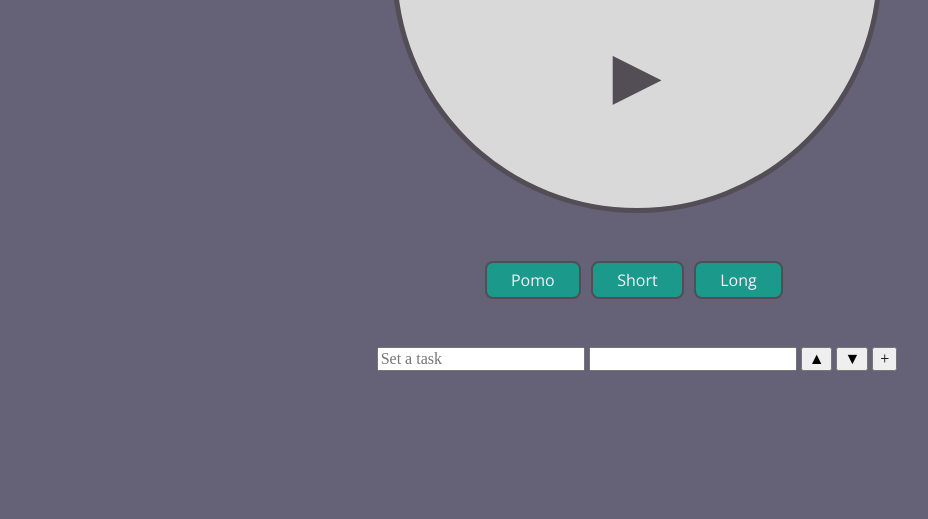
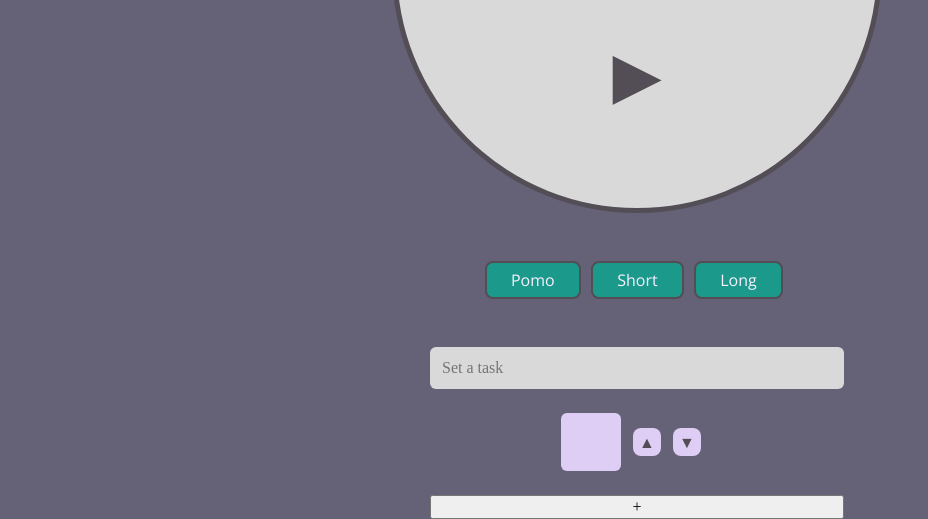
Before and after one commit to nichgalzin/pomo-timer, a website: page index.html in a window 1280 px wide. Shown: the part 357-876 px from the top of the page, without its empty margins (3-931 px from the left). Before the commit the page ends 800 px from the top, so only its background shows below. Drawn offline with nearby package versions, Linux system fonts and the light colour scheme.

Commit message:
Form styling added
Relates #3

```diff
--- a/css/styles.css
+++ b/css/styles.css
@@ -78,6 +78,33 @@ div {
   margin-top: 3rem;
 }
 
+.margin-top-md {
+  margin-top: 1.5rem;
+}
+
+form {
+  display: flex;
+  flex-direction: column;
+}
+
+input {
+  border: none;
+  outline: none;
+  background: var(--tertiary-light);
+  border-radius: 6px;
+
+}
+
+input::-webkit-outer-spin-button,
+input::-webkit-inner-spin-button {
+  -webkit-appearance: none;
+  margin: 0;
+}
+
+/* Firefox */
+input[type=number] {
+  -moz-appearance: textfield;
+}
 
 /*------------------------------------*\
   Components
@@ -118,3 +145,31 @@ div {
   color: var(--primary-light);
   margin-right: 0.4rem;
 }
+
+#task-input {
+  height: 2.5rem;
+  width: 25rem;
+  padding-left: .75rem;
+}
+
+.number-input {
+  display: flex;
+  justify-content: center;
+  align-items: center;
+}
+
+.number-input button {
+  margin-right: 0.75rem;
+  height: 1.75rem;
+  width: 1.75rem;
+  border-radius: 8px;
+  background: var(--secondary-light);
+}
+
+#pomo-number {
+  width: 3.5rem;
+  height: 3.5rem;
+  margin-right: 0.75rem;
+  text-align: center;
+  background: var(--secondary-light);
+}
--- a/index.html
+++ b/index.html
@@ -22,11 +22,13 @@
       <button class="controls-btn button">Long</button>
     </div>
     <form class="margin-top-lg">
-      <input type="text" name="task" id="task" placeholder="Set a task"/>
-      <input type="number" name="pomo-number" id="pomo-number"/>
-      <button>&#9650;</button>
-      <button>&#9660;</button>
-      <button type="submit" id="submit">&#43;</button>
+      <input type="text" name="task" id="task-input" placeholder="Set a task"/>
+      <div class="number-input margin-top-md">
+        <input type="number" name="pomo-number" id="pomo-number"/>
+        <button class="button">&#9650;</button>
+        <button class="button">&#9660;</button>
+      </div>
+      <button type="submit" id="submit" class="margin-top-md">&#43;</button>
     </form>
   </main>
 </body>
```
